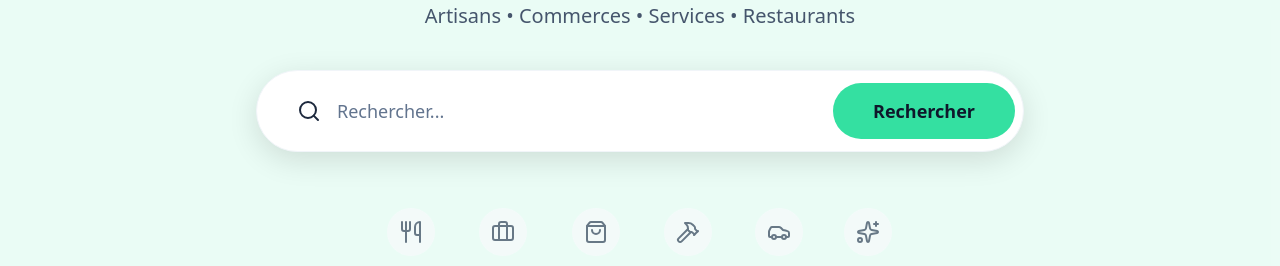
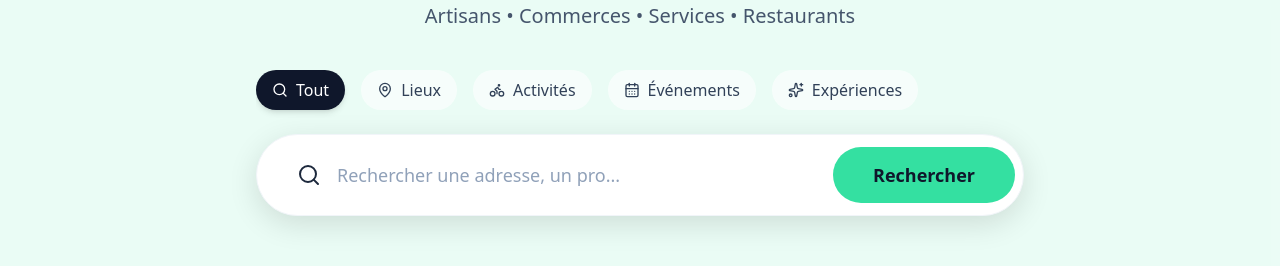
Before and after one commit to Jerome2024-net/fivezone, a Next.js app: page / in a window 1280 px wide. Shown: the part 235-501 px from the top of the page. Built offline with nearby package versions, Linux system fonts and the light colour scheme; no server answers; the database is empty.

Commit message:
feat: enhance search bar with intention tabs (TripAdvisor style)

```diff
--- a/src/components/home/SearchSection.tsx
+++ b/src/components/home/SearchSection.tsx
@@ -4,27 +4,69 @@ import { useState } from 'react'
 import { useRouter } from 'next/navigation'
 import { Button } from "@/components/ui/button"
 import { Input } from "@/components/ui/input"
-import { Search } from "lucide-react"
+import { Search, MapPin, Bike, CalendarDays, Sparkles } from "lucide-react"
+import { cn } from "@/lib/utils"
 
 export function SearchSection() {
   const [query, setQuery] = useState('')
+  const [activeTab, setActiveTab] = useState('all')
   const router = useRouter()
+
+  const tabs = [
+    { id: 'all', label: 'Tout', icon: Search, placeholder: 'Rechercher une adresse, un pro...' },
+    { id: 'places', label: 'Lieux', icon: MapPin, placeholder: 'Musée, Parc, Place publique...' },
+    { id: 'activities', label: 'Activités', icon: Bike, placeholder: 'Sport, Sortie, Loisir...' },
+    { id: 'events', label: 'Événements', icon: CalendarDays, placeholder: 'Concert, Festival, Exposition...' },
+    { id: 'experiences', label: 'Expériences', icon: Sparkles, placeholder: 'Atelier, Dégustation...' },
+  ]
 
   const handleSearch = (e: React.FormEvent) => {
     e.preventDefault()
     if (query.trim()) {
-      router.push(`/search?q=${encodeURIComponent(query)}`)
+        const searchParams = new URLSearchParams()
+        searchParams.set('q', query)
+        if (activeTab !== 'all') {
+            searchParams.set('type', activeTab)
+        }
+        router.push(`/search?${searchParams.toString()}`)
     }
   }
 
+  const currentTab = tabs.find(t => t.id === activeTab) || tabs[0]
+
   return (
-      <form onSubmit={handleSearch} className="bg-white p-1.5 md:p-2 rounded-full shadow-[0_8px_30px_rgb(0,0,0,0.12)] border border-slate-100 flex items-center max-w-3xl mx-auto transition-shadow hover:shadow-[0_8px_30px_rgb(0,0,0,0.18)]">
+    <div className="w-full max-w-3xl mx-auto flex flex-col gap-4">
+        {/* Search Tabs */}
+        <div className="flex items-center justify-center md:justify-start gap-2 md:gap-4 overflow-x-auto pb-2 scrollbar-hide -mx-4 px-4 md:mx-0 md:px-0">
+            {tabs.map((tab) => {
+                const Icon = tab.icon
+                const isActive = activeTab === tab.id
+                return (
+                    <button
+                        key={tab.id}
+                        type="button"
+                        onClick={() => setActiveTab(tab.id)}
+                        className={cn(
+                            "flex items-center gap-2 px-4 py-2 rounded-full whitespace-nowrap transition-all text-sm md:text-base font-medium",
+                            isActive
+                                ? "bg-slate-900 text-white shadow-md"
+                                : "bg-white/60 hover:bg-white text-slate-700 hover:text-slate-900"
+                        )}
+                    >
+                        <Icon className="h-4 w-4" />
+                        <span>{tab.label}</span>
+                    </button>
+                )
+            })}
+        </div>
+
+      <form onSubmit={handleSearch} className="bg-white p-1.5 md:p-2 rounded-full shadow-[0_8px_30px_rgb(0,0,0,0.12)] border border-slate-100 flex items-center transition-shadow hover:shadow-[0_8px_30px_rgb(0,0,0,0.18)]">
         <div className="hidden md:block pl-6 md:pl-8 shrink-0">
             <Search className="h-6 w-6 text-slate-800" />
         </div>
         <Input
-            className="flex-1 border-none shadow-none focus-visible:ring-0 text-base md:text-lg placeholder:text-slate-500 h-12 md:h-16 px-4 md:px-4 bg-transparent outline-none ring-0 min-w-0"
-            placeholder="Rechercher..."
+            className="flex-1 border-none shadow-none focus-visible:ring-0 text-base md:text-lg placeholder:text-slate-400 h-12 md:h-16 px-4 md:px-4 bg-transparent outline-none ring-0 min-w-0"
+            placeholder={currentTab.placeholder}
             value={query}
             onChange={(e) => setQuery(e.target.value)}
         />
@@ -36,6 +78,7 @@ export function SearchSection() {
             <Search className="h-5 w-5 md:hidden" />
             <span className="hidden md:inline text-lg font-bold">Rechercher</span>
         </Button>
-    </form>
+      </form>
+    </div>
   )
 }
```
